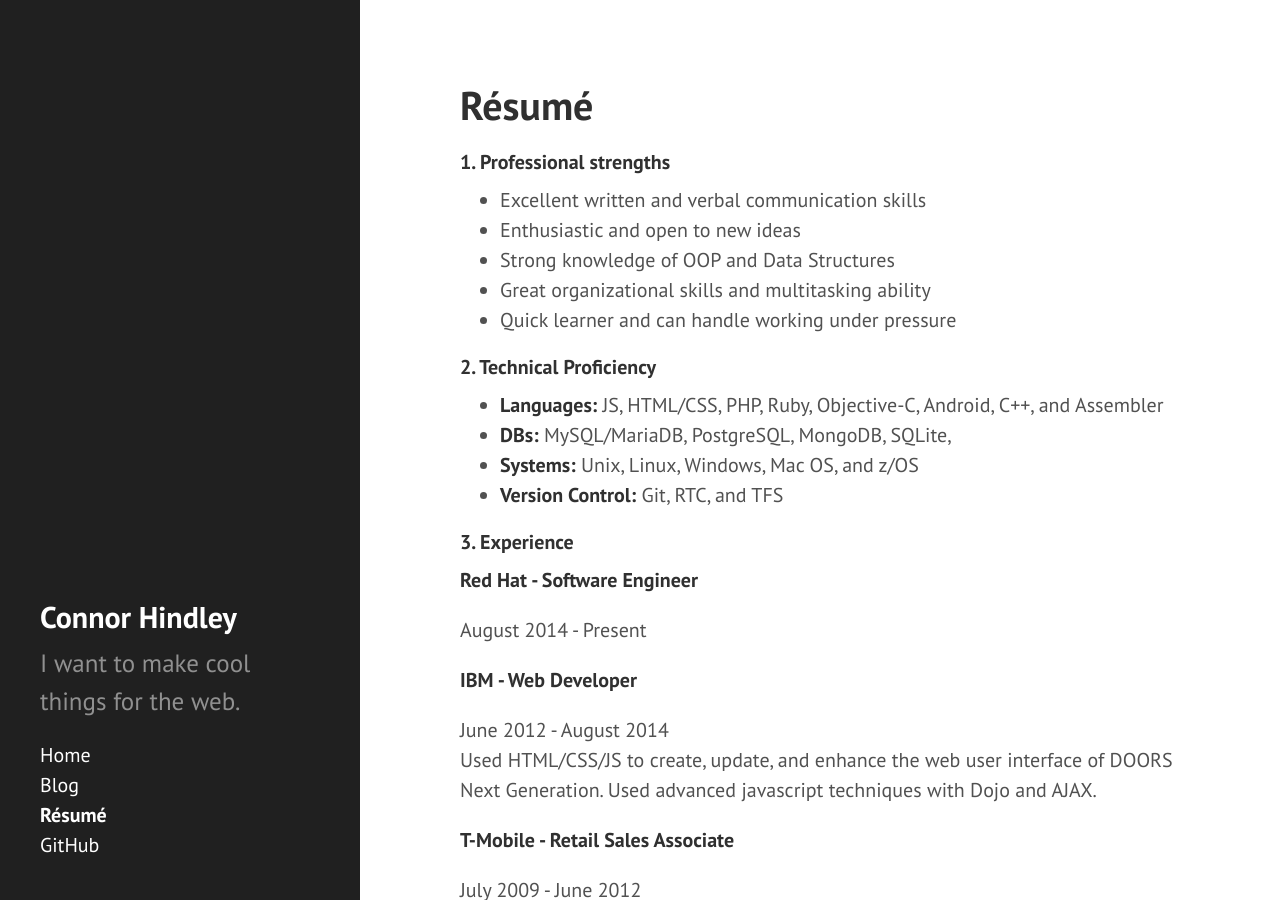
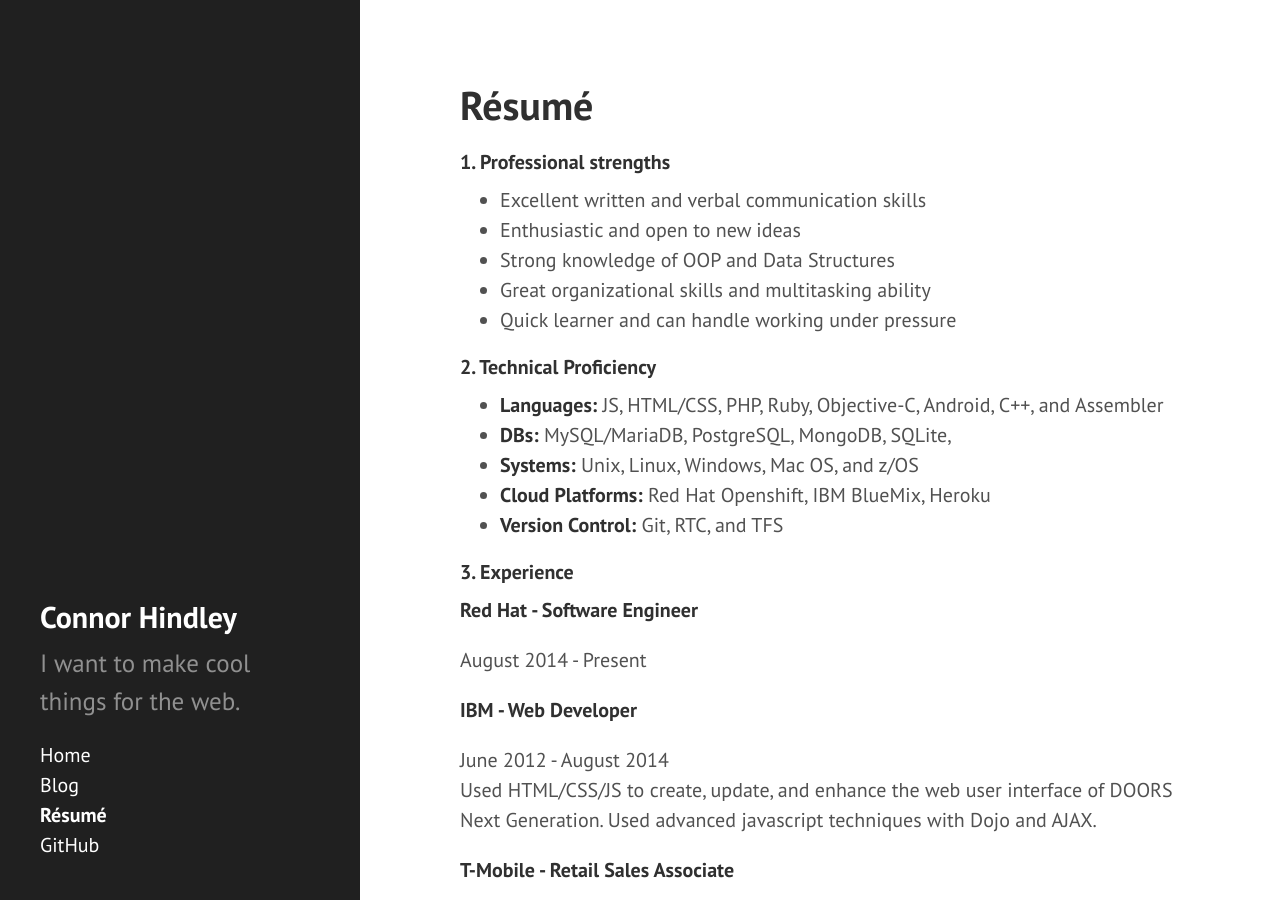
Before and after one commit to connyay/connyay.github.io, a Jekyll site: the page built from resume.md, in a window 1280 px wide and 900 px high. Built offline with Jekyll 4.4.1, drawn with Linux system fonts in a browser that asks for light colours; Markdown is read by kramdown in place of the engine named in the settings.

Commit message:
add cloud platforms to resume

```diff
--- a/resume.md
+++ b/resume.md
@@ -16,6 +16,7 @@ title: Résumé
 - **Languages:** JS, HTML/CSS, PHP, Ruby, Objective-C, Android, C++, and Assembler
 - **DBs:** MySQL/MariaDB, PostgreSQL, MongoDB, SQLite,
 - **Systems:** Unix, Linux, Windows, Mac OS, and z/OS
+- **Cloud Platforms:** Red Hat Openshift, IBM BlueMix, Heroku
 - **Version Control:** Git, RTC, and TFS
 
 #### 3. Experience
```
